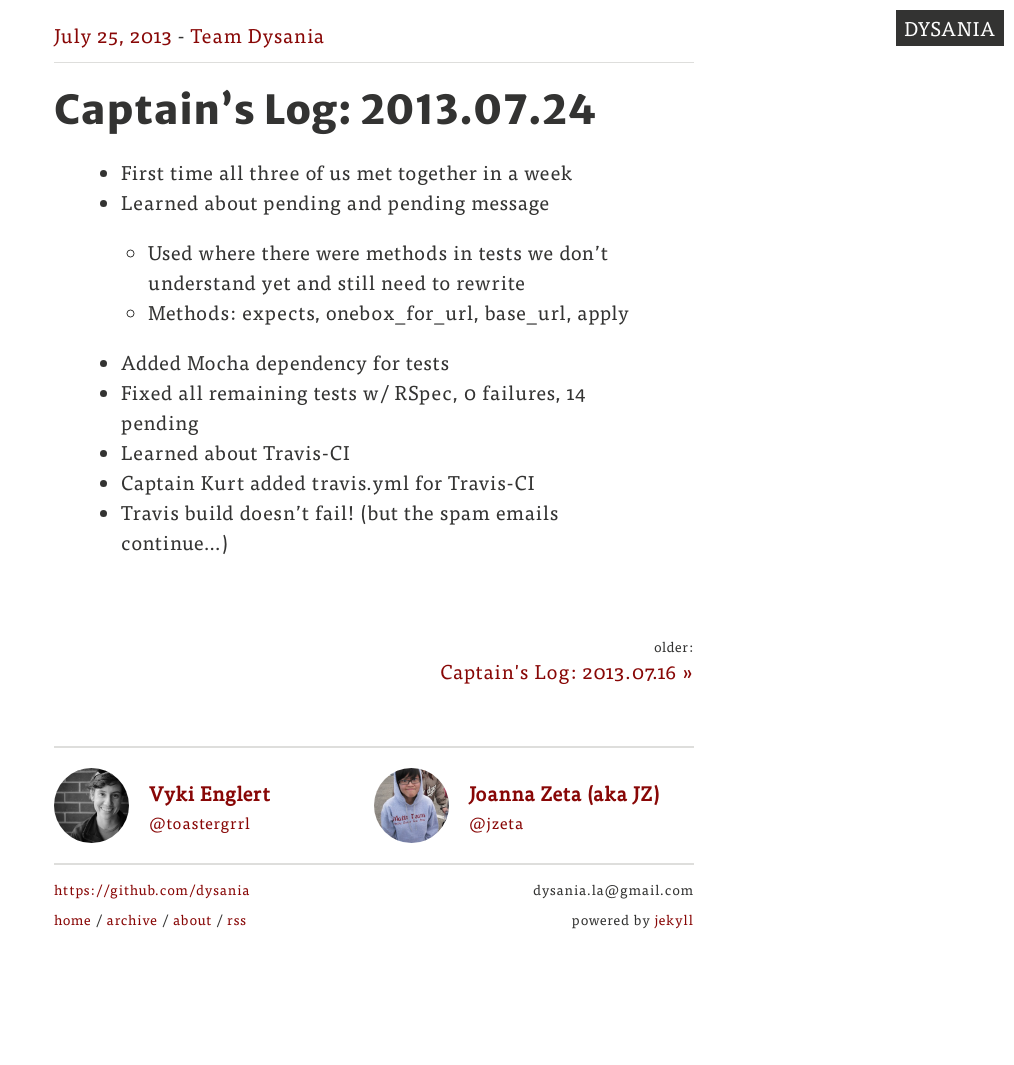
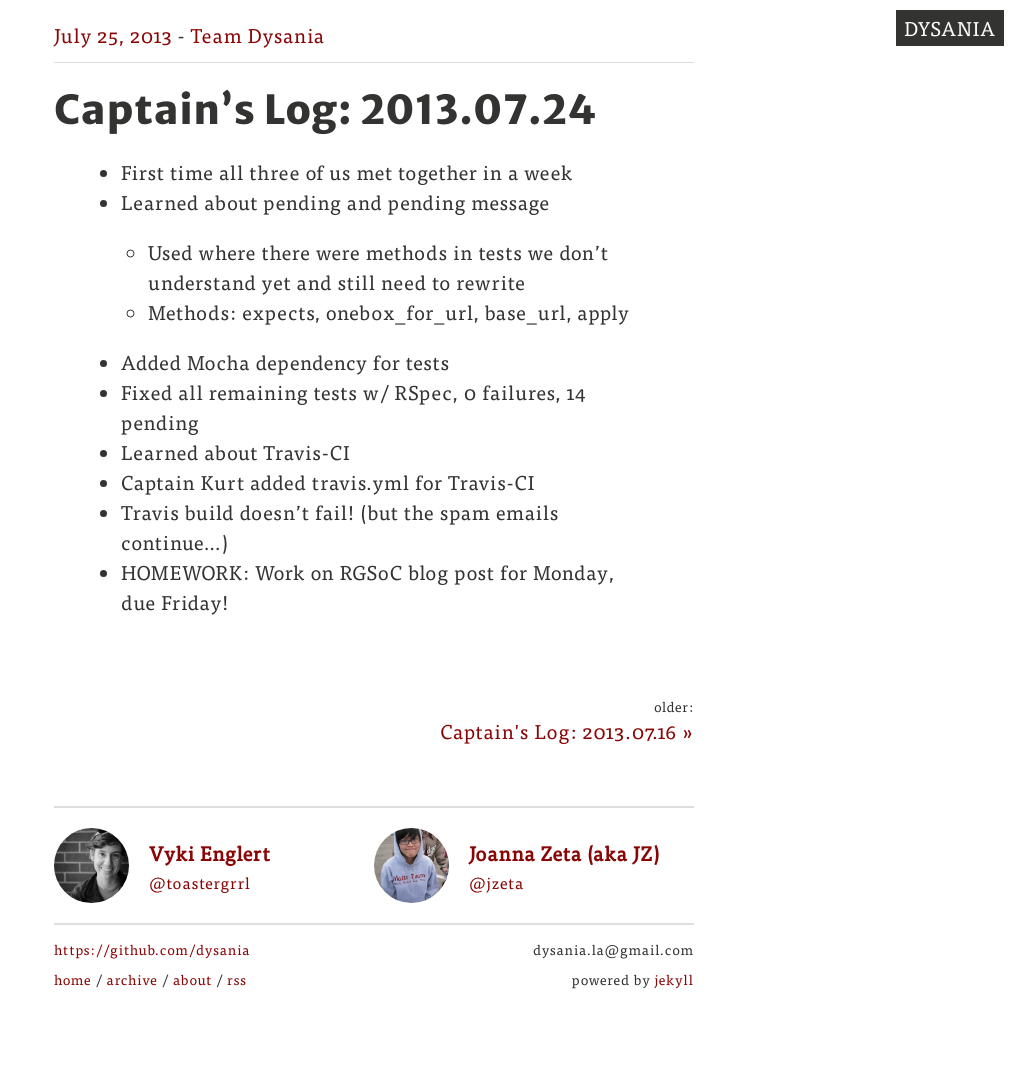
Before and after one commit to dysania/blog, a Jekyll site: the page built from _posts/2013-07-24-captains-log.md, in a window 1280 px wide. Shown: the whole page, without its empty margins (266-1280 px from the left). Built offline with Jekyll 4.4.1, drawn with Linux system fonts in a browser that asks for light colours; Markdown is read by kramdown in place of the engine named in the settings; comment, search, counter and statistics services are not loaded; before the commit the page ends 1005 px from its top, so only the background shows below that.

Commit message:
edit post: 7/24 log

```diff
--- a/_posts/2013-07-24-captains-log.md
+++ b/_posts/2013-07-24-captains-log.md
@@ -20,3 +20,4 @@ author: dysania
 + Learned about Travis-CI
 + Captain Kurt added travis.yml for Travis-CI
 + Travis build doesn't fail! (but the spam emails continue...)
++ HOMEWORK: Work on RGSoC blog post for Monday, due Friday!
```
Also changed, not shown: 1 other file.
